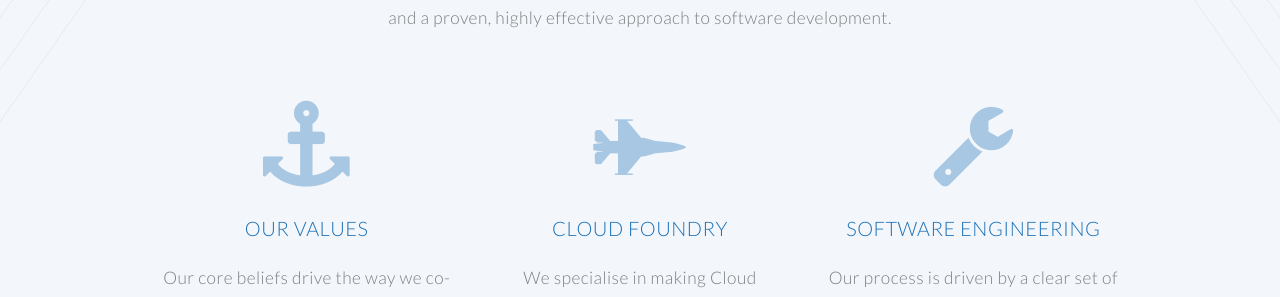
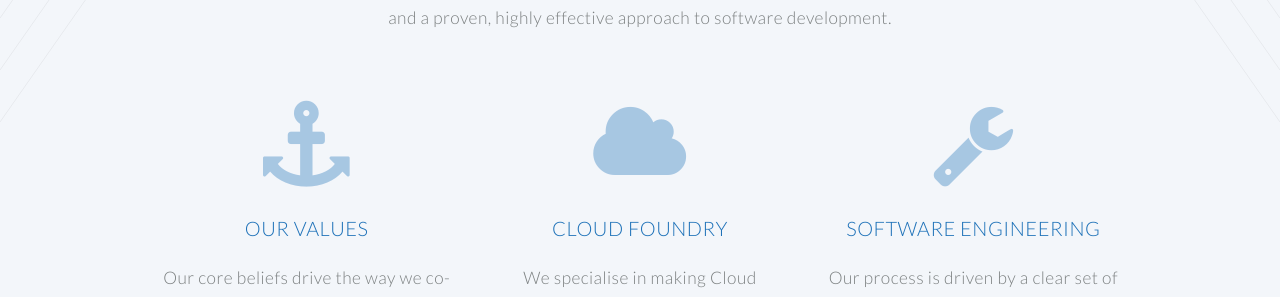
Before and after one commit to DanielJonesEB/engineerbetter.com, a Jekyll site: the page built from index.html, in a window 1280 px wide. Shown: the part 731-1028 px from the top of the page. Built offline with Jekyll 4.4.1, drawn with Linux system fonts in a browser that asks for light colours.

Commit message:
switch fighter jet for cloud

```diff
--- a/_includes/service-boxout.html
+++ b/_includes/service-boxout.html
@@ -2,7 +2,7 @@
 
                 <section>
                   <a href="/cloud-foundry.html">
-                    <span class="icon featured fa-fighter-jet"></span>
+                    <span class="icon featured fa-cloud"></span>
                     <header>
                       <h3>Cloud Foundry</h3>
                     </header>
```
